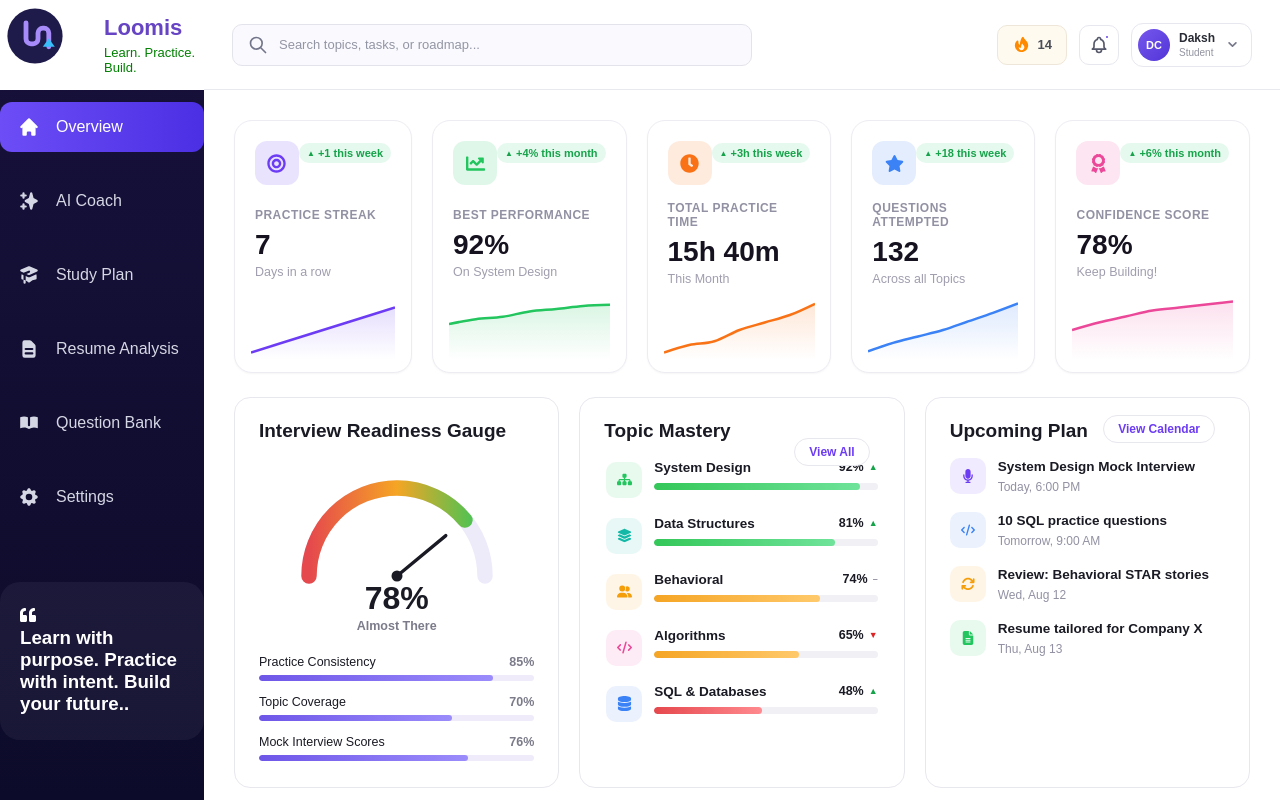
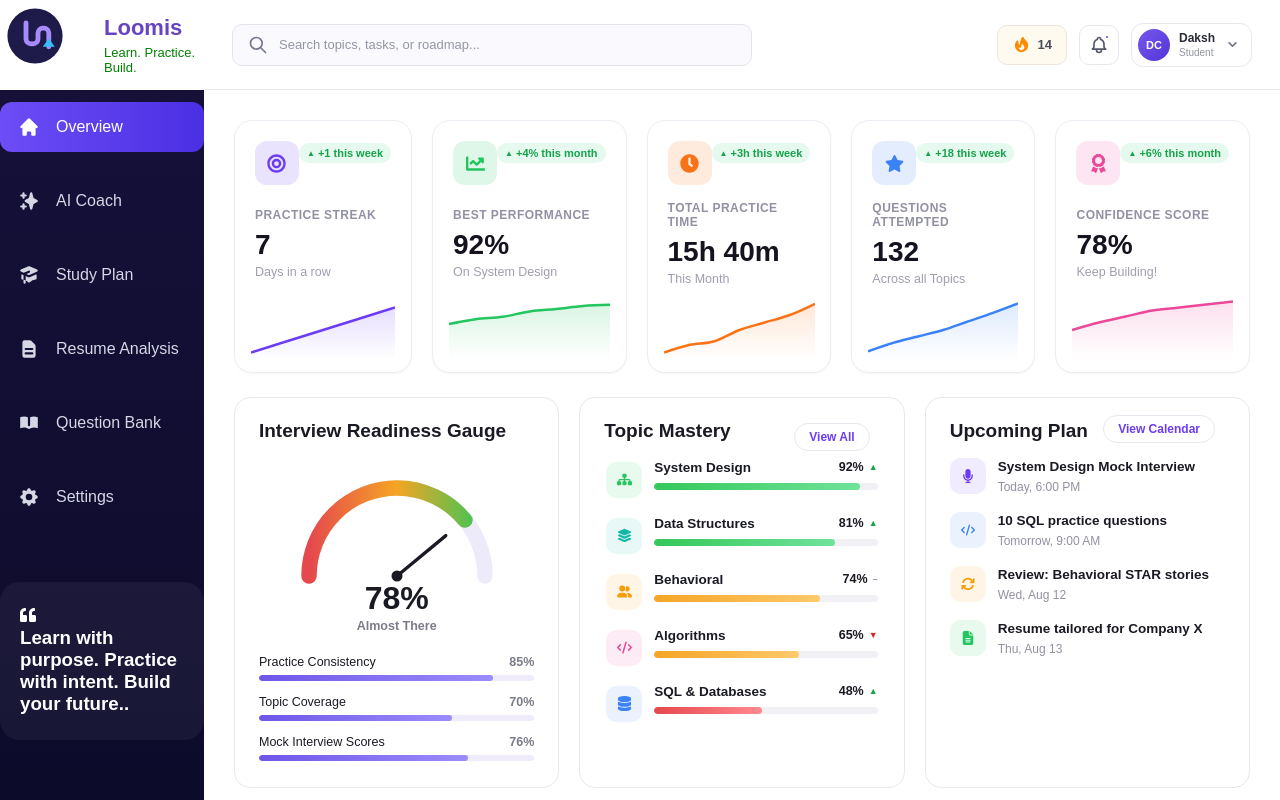
Before and after one commit to Dakshchaudhary1710/loomis, a React (Vite) app: page /main/overview in a window 1280 px wide. Built offline with nearby package versions, Linux system fonts and the light colour scheme.

Commit message:
taking more fixing

```diff
--- a/src/assets/main-page/sidebar-contents/overview-contents/InterviewGauge/TopicMastery/TopicMastery.css
+++ b/src/assets/main-page/sidebar-contents/overview-contents/InterviewGauge/TopicMastery/TopicMastery.css
@@ -12,7 +12,7 @@
 
 .topic-mastery__view-all {
   position: absolute;
-  top: -20px;
+  top: -35px;
   right: 10px;
 
   border: 1px solid #E7E7EE;
```
